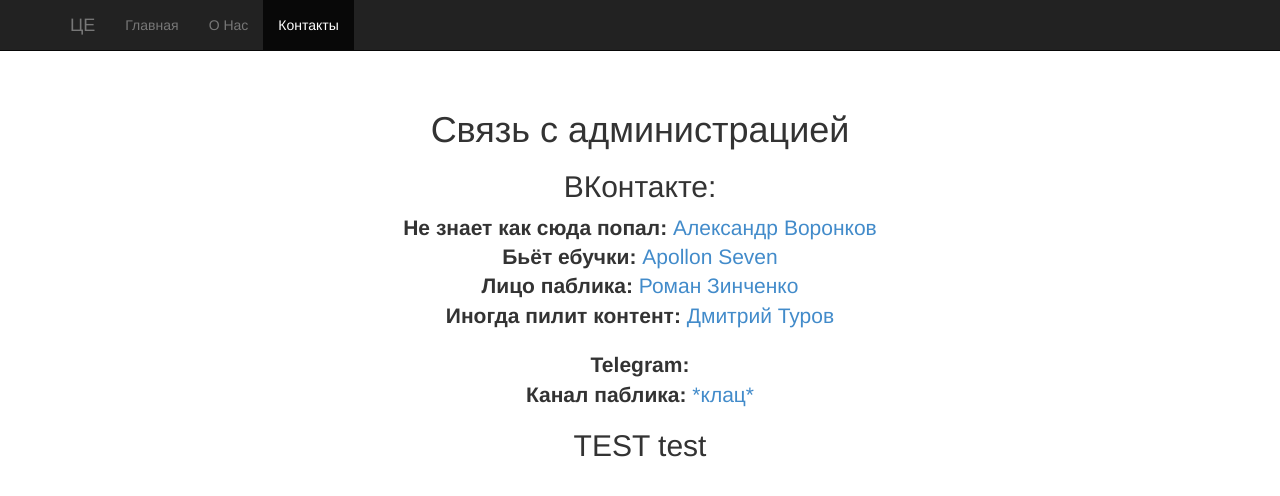
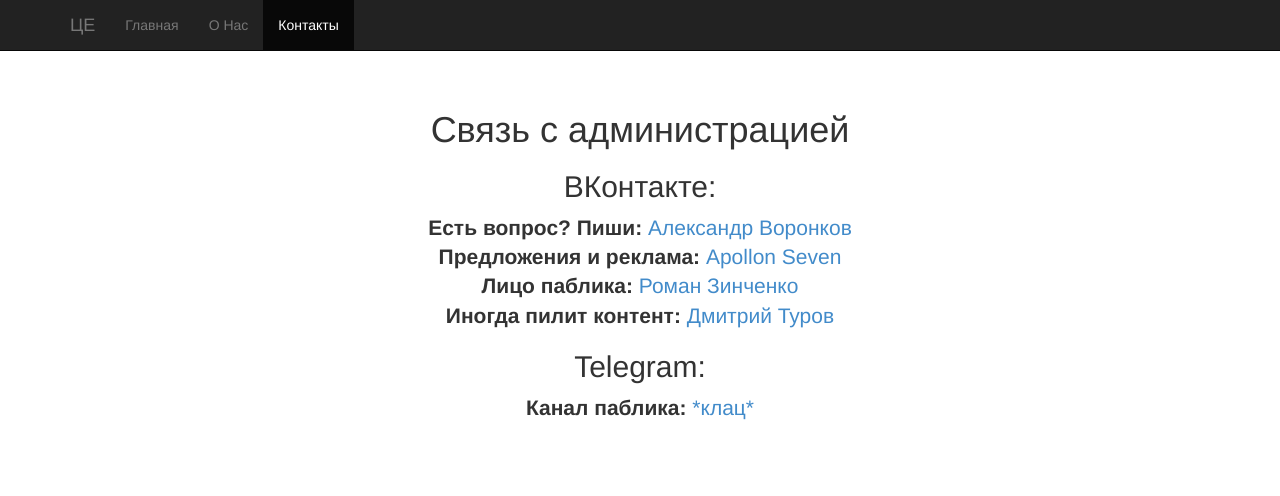
Before and after one commit to ceofficial/archive.ceofficial.github.io, a plain HTML site: page contact.html in a window 1280 px wide. Drawn offline with nearby package versions, Linux system fonts and the light colour scheme; a script that the page names is missing.

Commit message:
Update contact.html

```diff
--- a/contact.html
+++ b/contact.html
@@ -53,14 +53,14 @@
         <h1>Связь с администрацией</h1>
 	      <h2>ВКонтакте:</h2>
 	      <p class="lead">
-		  <b>Не знает как сюда попал: </b><a href="https://vk.com/id252994279">Александр Воронков</a><br>
-		  <b>Бьёт ебучки: </b><a href="https://vk.com/id419522505">Apollon Seven</a><br>
+		  <b>Есть вопрос? Пиши: </b><a href="https://vk.com/id252994279">Александр Воронков</a><br>
+		  <b>Предложения и реклама: </b><a href="https://vk.com/id419522505">Apollon Seven</a><br>
 		  <b>Лицо паблика: </b><a href="https://vk.com/id183347471">Роман Зинченко</a><br>
 		  <b>Иногда пилит контент: </b><a href="https://vk.com/id206697487">Дмитрий Туров</a><br>
 	      </p>
-	 <p class="lead"><b>Telegram:</b><br>
-		 <b>Канал паблика: </b><a href="https://t.me/ce_ch">*клац*</a><br>
-	      <h2>TEST test</h2>
+	      <h2>Telegram:</h2>
+	 <p class="lead">
+		 <b>Канал паблика: </b><a href="https://t.me/ce_ch">*клац*</a>
 		 </p>
       </div>
 
```
